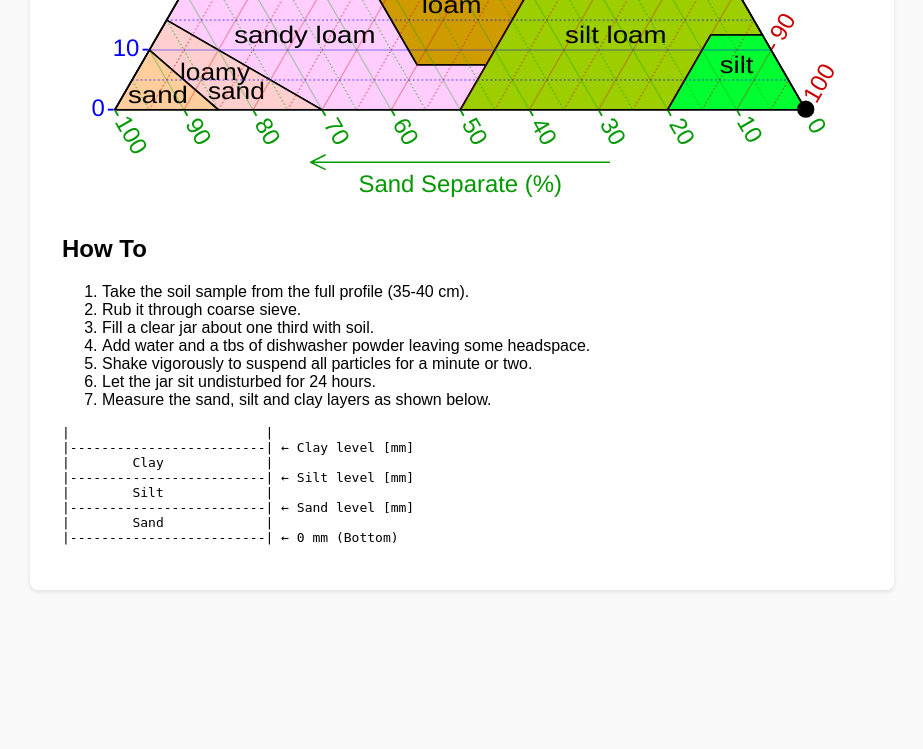
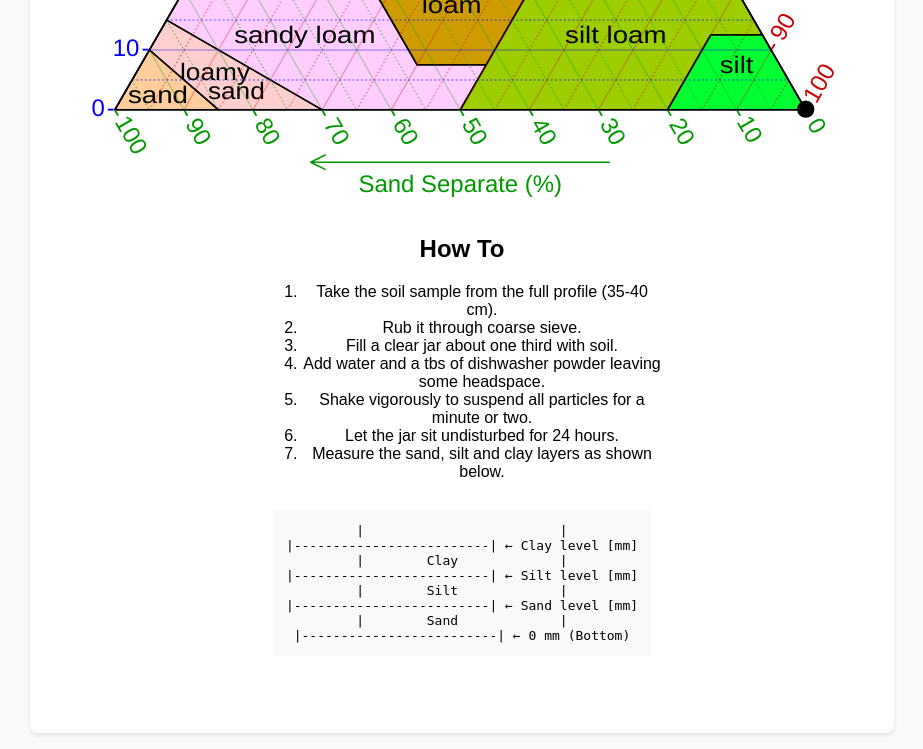
Before and after one commit to mandross/jar-soil-test, a PHP site: page / in a window 1280 px wide. Shown: the part 957-1706 px from the top of the page, without its empty margins (178-1101 px from the left). Before the commit the page ends 1549 px from the top, so only its background shows below. Run offline with PHP 8.4, Linux system fonts and the light colour scheme; data that the repository does not hold is empty.

Commit message:
style instructions

```diff
--- a/index.php
+++ b/index.php
@@ -73,6 +73,8 @@ if (empty($errors)) {
         input[type=number] { width: 100%; padding: 0.4em; margin-top: 0.2em; box-sizing: border-box; }
         button { padding: 0.5em 1em; margin-top: 1em; }
         .error { color: red; margin-bottom: 1em; }
+        .instructions { max-width: 400px; margin: 2em auto; text-align: center; }
+        .instructions pre { display: inline-block; background: #f9f9f9; padding: 1em; margin-top: 1em; }
     </style>
 </head>
 <body>
@@ -239,6 +241,7 @@ text   { stroke:none; cursor:default; }
 <circle cx="<?php echo $X; ?>" cy="<?php echo $Y; ?>" r="5" fill="black"/>
 </svg>
 
+<div class="instructions">
 <h2>How To</h2>
 <ol>
   <li>Take the soil sample from the full profile (35-40 cm). </li>
@@ -259,6 +262,7 @@ text   { stroke:none; cursor:default; }
 |        Sand             |
 |-------------------------| ← 0 mm (Bottom)
 </pre>
+</div>
 <?php elseif (!empty($errors)): ?>
 <!-- Errors shown above -->
 <?php endif; ?>
```
